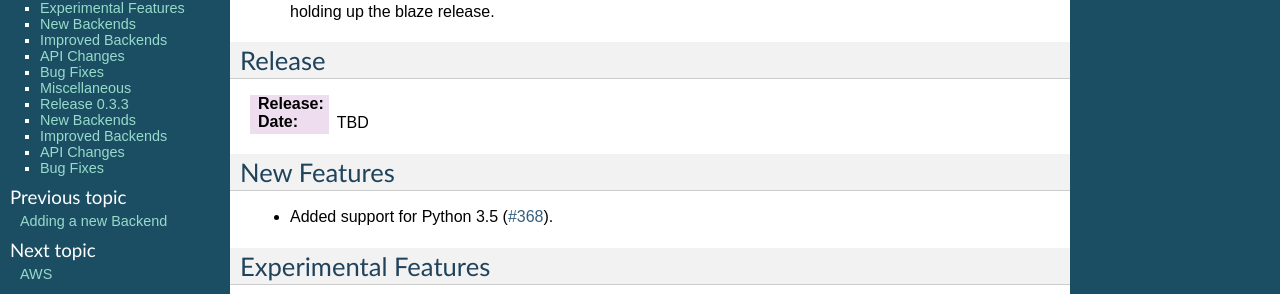
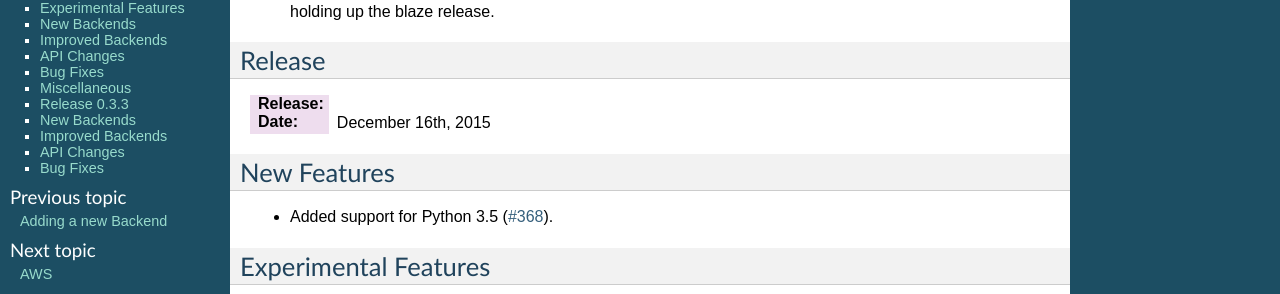
Before and after one commit to blaze/odo, a Sphinx documentation site: the page built from docs/source/releases.rst, in a window 1280 px wide and 900 px high. Shown: the part 282-576 px from the top of the window. Built offline with Sphinx 7.4.7, drawn with Linux system fonts in a browser that asks for light colours; the version number could not be read and is left out.

Commit message:
Add forgotten date on 0.4.0 release notes.

```diff
--- a/docs/source/whatsnew/0.4.0.txt
+++ b/docs/source/whatsnew/0.4.0.txt
@@ -2,7 +2,7 @@ Release |version|
 -----------------
 
 :Release: |version|
-:Date: TBD
+:Date: December 16th, 2015
 
 New Features
 ------------
```
